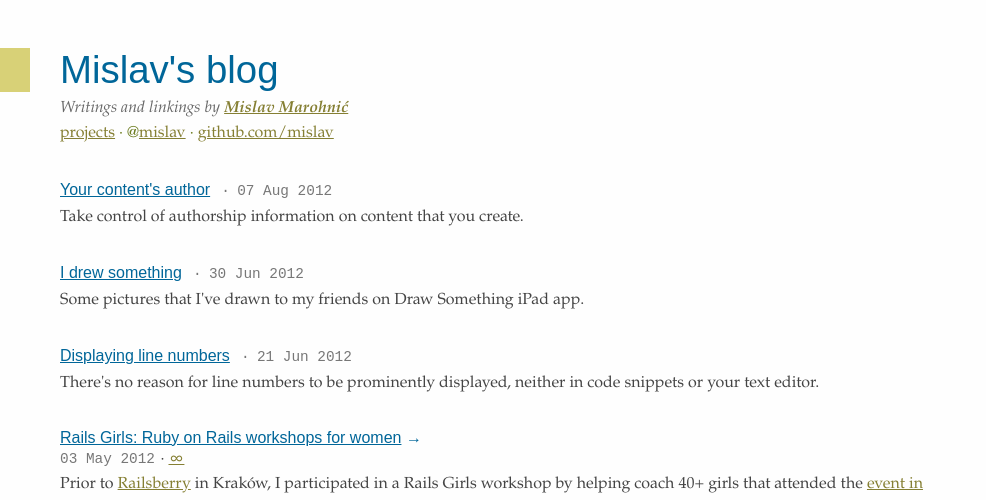
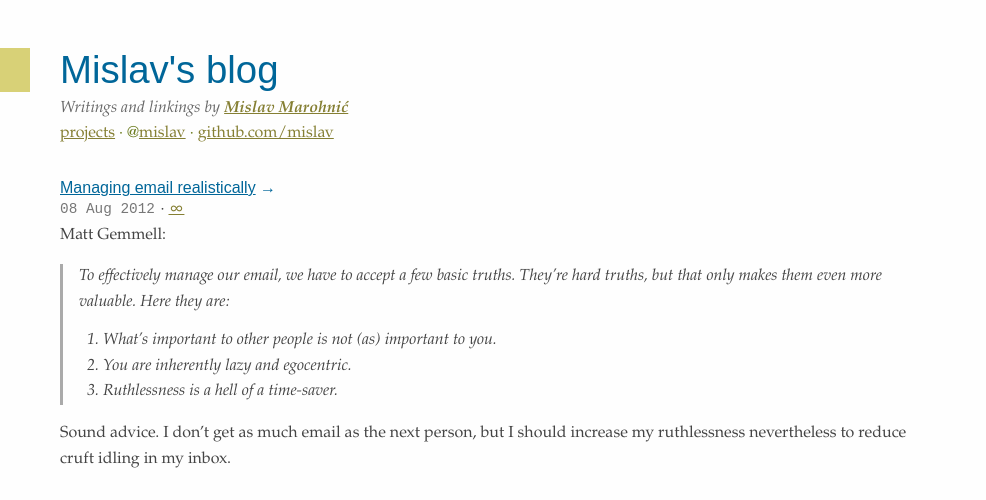
Before and after one commit to mislav/blog, a Jekyll site: the page built from blog.html, in a window 1280 px wide. Shown: the top 500 px of the page, without its empty margins (0-986 px from the left). Built offline with Jekyll 4.4.1, drawn with Linux system fonts in a browser that asks for light colours; Markdown is read by kramdown in place of the engine named in the settings.

Commit message:
new linking: Managing email realistically

```diff
--- /dev/null
+++ b/_posts/2012-08-08-managing-email.md
@@ -0,0 +1,20 @@
+---
+title: "Managing email realistically"
+link: http://mattgemmell.com/2012/08/05/managing-email-realistically/
+description: >
+  Advice for busy people for whom GTD is too much work for managing email.
+layout: post
+categories: productivity
+---
+
+Matt Gemmell:
+
+> To effectively manage our email, we have to accept a few basic truths. They’re
+> hard truths, but that only makes them even more valuable. Here they are:
+>
+> 1. What’s important to other people is not (as) important to you.
+> 2. You are inherently lazy and egocentric.
+> 3. Ruthlessness is a hell of a time-saver.
+
+Sound advice. I don't get as much email as the next person, but I should
+increase my ruthlessness nevertheless to reduce cruft idling in my inbox.
--- a/stylesheets/default.sass
+++ b/stylesheets/default.sass
@@ -335,6 +335,8 @@ blockquote
   font-style: italic
   i, em
     font-style: normal
+  ul, ol
+    margin-left: 1.5em
 
 .highlight
   -webkit-border-radius: 4px
```
Also changed, not shown: stylesheets/default.css.
